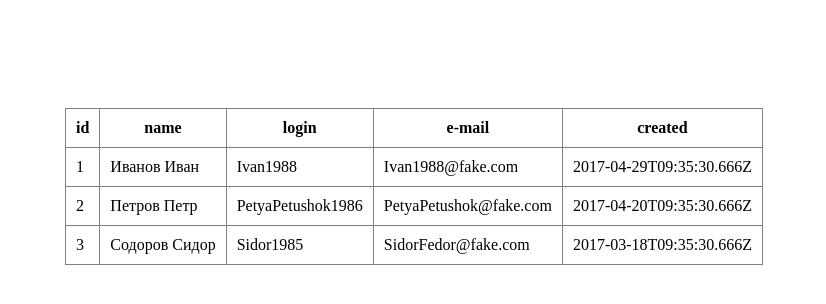
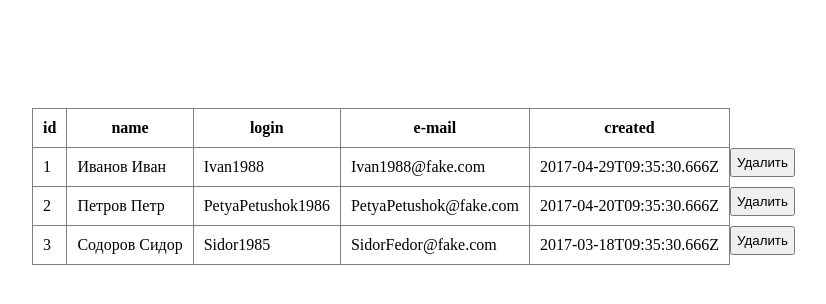
Before and after one commit to Funky-Juice/Test-task-1, a plain HTML site: page ATT00001.htm in a window 1280 px wide. Shown: the whole page, without its empty margins (226-1052 px from the left). Drawn offline with Linux system fonts and the light colour scheme.

Commit message:
3:12 добавил кнопку удаления строки

```diff
--- a/main.js
+++ b/main.js
@@ -45,12 +45,36 @@ var templateTable = function(data) {
               '<td>' + users.email + '</td>' +
               '<td>' + users.created + '</td>' +
             '</tr>'
+
+            // '<input class="delete-btn" type="button" value="Удалить">'
   }).join('')
 
           '</table>'
 }
 
 var tableContainer = document.getElementById('app');
-// console.log(jsonData[0].users[0].name);
 
 tableContainer.insertAdjacentHTML('beforeend', templateTable(jsonData[0]));
+
+var table = tableContainer.querySelector('.table');
+var tableBody = table.querySelector('tbody');
+var tableRow = table.getElementsByTagName('tr');
+
+
+for (var i = 1; i < tableRow.length; i++) {
+  var btn = document.createElement('input');
+  btn.setAttribute('type', 'button');
+  btn.setAttribute('value', 'Удалить');
+  btn.classList.add('delete-btn');
+
+  tableRow[i].appendChild(btn);
+}
+
+var deleteRawBtn = table.querySelectorAll('.delete-btn');
+
+for (var p = 0; p < deleteRawBtn.length; p++) {
+  deleteRawBtn[p].addEventListener('click', function() {
+    var tr = this.parentNode;
+    tableBody.removeChild(tr);
+  });
+}
--- a/style.css
+++ b/style.css
@@ -12,3 +12,11 @@ body {
   padding: 10px;
   border: 1px solid grey;
 }
+
+.table tr {
+  position: relative;
+}
+
+.delete-btn {
+  padding: 5px;
+}
```
Also changed, not shown: 1 other file.
